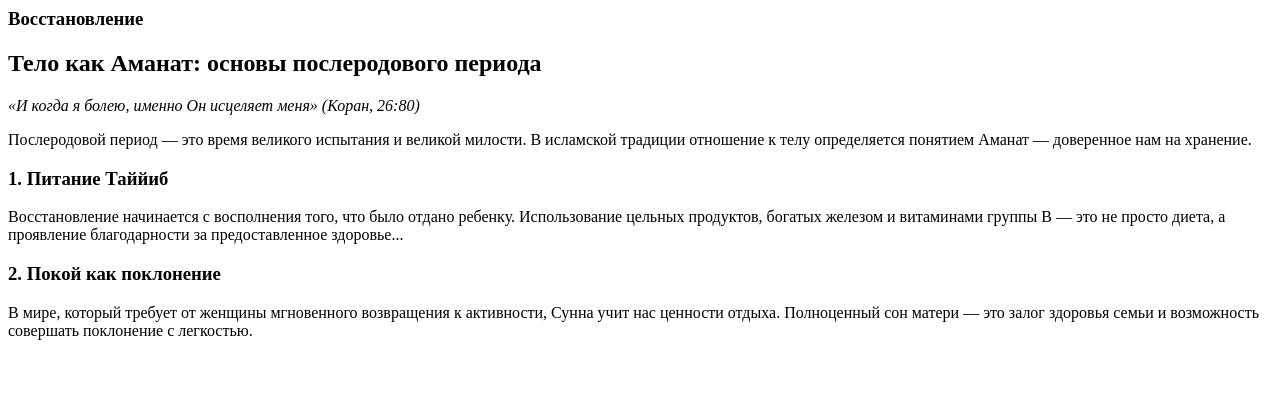
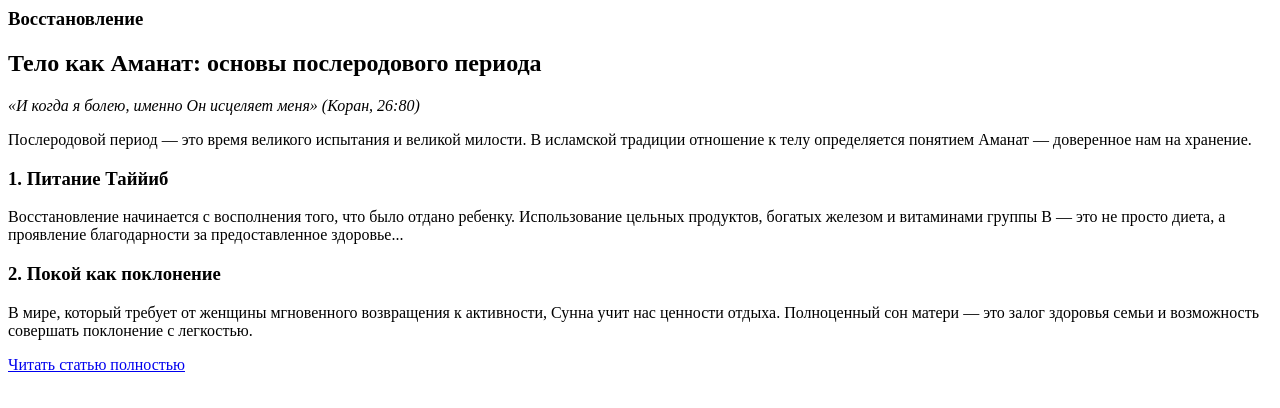
Before and after one commit to Batul1202/amanah-project, a plain HTML site: page index.html in a window 1280 px wide. Drawn offline with Linux system fonts and the light colour scheme.

Commit message:
index.html

```diff
--- a/index.html
+++ b/index.html
@@ -11,3 +11,4 @@
     <h3>2. Покой как поклонение</h3>
     <p>В мире, который требует от женщины мгновенного возвращения к активности, Сунна учит нас ценности отдыха. Полноценный сон матери — это залог здоровья семьи и возможность совершать поклонение с легкостью.</p>
 </article>
+<a href="manifesto.html">Читать статью полностью</a>
```
